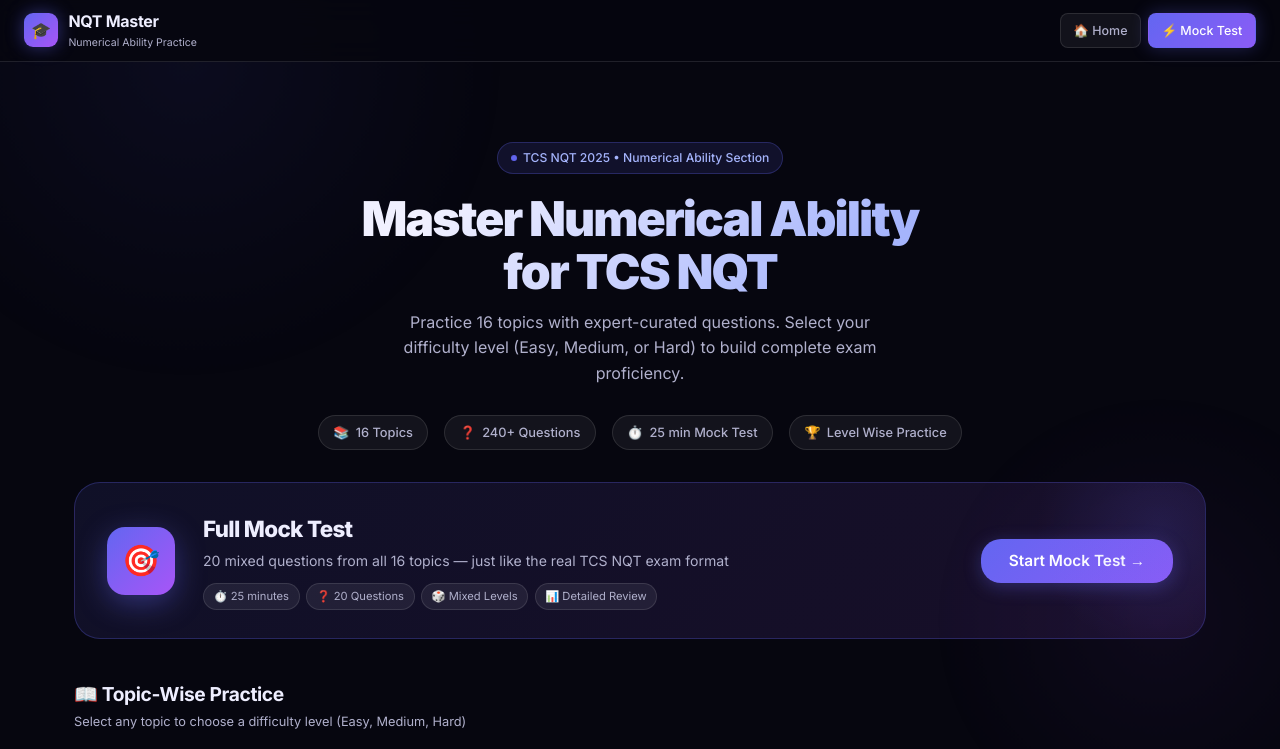
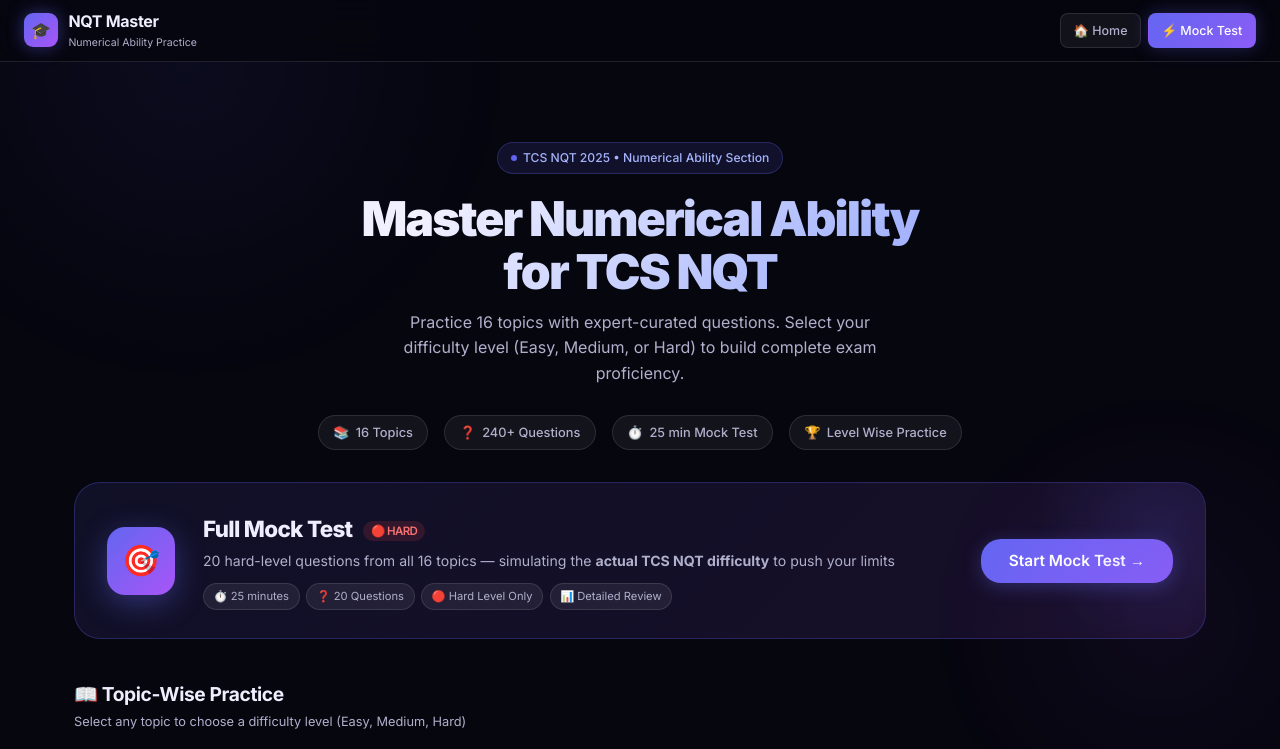
Before and after one commit to Rohith15119/NA, a React (Vite) app: page / in a window 1280 px wide. Shown: the top 749 px of the page. Built offline with nearby package versions, Linux system fonts and the light colour scheme.

Commit message:
feat: mock test always uses Hard difficulty to match TCS NQT real exam level

```diff
--- a/src/data/topics.js
+++ b/src/data/topics.js
@@ -217,15 +217,15 @@
 }
 
 export function getOverallTestQuestions(totalCount = 20) {
-  const difficulties = ['easy', 'medium', 'hard'];
+  // TCS NQT is known to be very hard — mock test always uses Hard difficulty
+  // to simulate real exam pressure and best prepare the student.
   const all = [];
 
   // Randomly distribute across the 16 topics to pick 20 questions
   const pickedTopics = [...TOPICS].sort(() => Math.random() - 0.5);
   for (let i = 0; i < totalCount; i++) {
     const topic = pickedTopics[i % TOPICS.length];
-    const diff = difficulties[Math.floor(Math.random() * difficulties.length)];
-    const qList = generateQuestions(topic.id, diff, 1);
+    const qList = generateQuestions(topic.id, 'hard', 1);
     if (qList.length > 0) {
       all.push({
         ...qList[0],
--- a/src/pages/Home.jsx
+++ b/src/pages/Home.jsx
@@ -58,12 +58,12 @@
         <div className="overall-card">
           <div className="overall-icon">🎯</div>
           <div className="overall-text">
-            <h2>Full Mock Test</h2>
-            <p>20 mixed questions from all 16 topics — just like the real TCS NQT exam format</p>
+            <h2>Full Mock Test <span className="badge badge-hard" style={{ fontSize: '0.72rem', verticalAlign: 'middle', marginLeft: '0.4rem' }}>🔴 HARD</span></h2>
+            <p>20 hard-level questions from all 16 topics — simulating the <strong>actual TCS NQT difficulty</strong> to push your limits</p>
             <div className="overall-tags">
               <span className="overall-tag">⏱️ 25 minutes</span>
               <span className="overall-tag">❓ 20 Questions</span>
-              <span className="overall-tag">🎲 Mixed Levels</span>
+              <span className="overall-tag">🔴 Hard Level Only</span>
               <span className="overall-tag">📊 Detailed Review</span>
             </div>
           </div>
```
